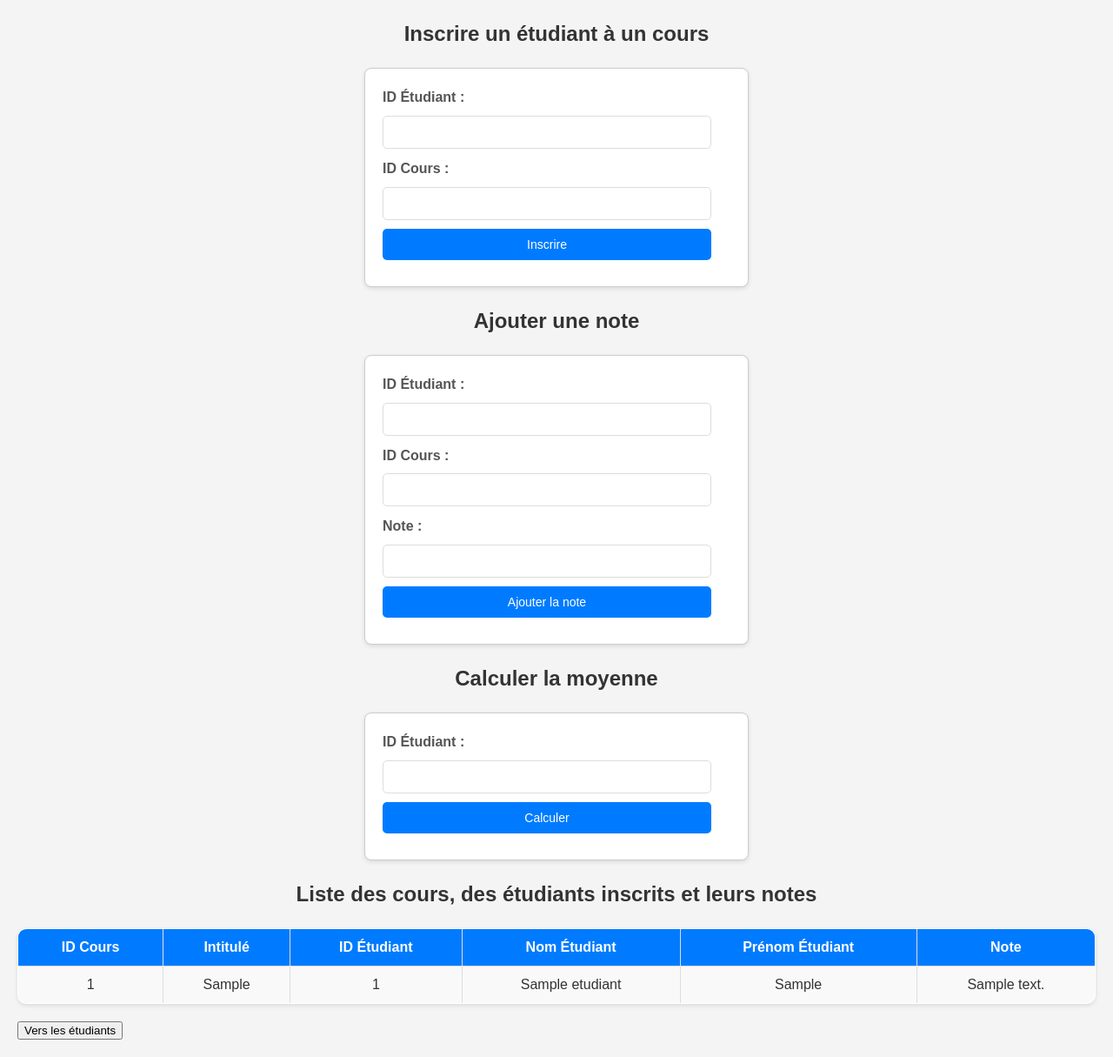
After one commit to longa16/Students, a PHP site: page /inscription.php in a window 1280 px wide. The commit adds this page. Shown: the whole page at 87% size. Run offline with PHP 8.4, Linux system fonts and the light colour scheme; tables that the repository leaves empty or names only in its code hold one stand-in row (values such as "Sample post").

Commit message:
feat : gestion des notes

```diff
--- /dev/null
+++ b/css/inscription.css
@@ -0,0 +1,119 @@
+/* Style global */
+body {
+    font-family: Arial, sans-serif;
+    background-color: #f4f4f4;
+    margin: 0;
+    padding: 20px;
+    line-height: 1.6;
+}
+
+h2 {
+    text-align: center;
+    color: #333;
+    margin-bottom: 20px;
+}
+
+form {
+    background: #fff;
+    padding: 20px;
+    margin: 20px auto;
+    border: 1px solid #ccc;
+    border-radius: 8px;
+    max-width: 400px;
+    box-shadow: 0 2px 5px rgba(0, 0, 0, 0.1);
+}
+
+form label {
+    display: block;
+    margin-bottom: 8px;
+    font-weight: bold;
+    color: #555;
+}
+
+form input,
+form button {
+    width: calc(100% - 22px);
+    margin-bottom: 10px;
+    padding: 10px;
+    font-size: 14px;
+    border: 1px solid #ddd;
+    border-radius: 5px;
+    box-sizing: border-box;
+}
+
+form button {
+    background-color: #007bff;
+    color: white;
+    border: none;
+    cursor: pointer;
+    transition: background-color 0.3s ease;
+}
+
+form button:hover {
+    background-color: #0056b3;
+}
+
+form input:focus {
+    border-color: #007bff;
+    outline: none;
+    box-shadow: 0 0 5px rgba(0, 123, 255, 0.3);
+}
+
+/* Table styles */
+table {
+    width: 100%;
+    margin: 20px 0;
+    border-collapse: collapse;
+    background: white;
+    border-radius: 10px;
+    overflow: hidden;
+    box-shadow: 0 2px 5px rgba(0, 0, 0, 0.1);
+}
+
+table th,
+table td {
+    padding: 12px 15px;
+    border: 1px solid #ddd;
+    text-align: center;
+    color: #333;
+}
+
+table th {
+    background-color: #007bff;
+    color: white;
+    font-weight: bold;
+}
+
+table tr:nth-child(even) {
+    background-color: #f9f9f9;
+}
+
+table tr:hover {
+    background-color: #f1f1f1;
+}
+
+/* Message box */
+p {
+    text-align: center;
+    margin-top: 20px;
+    padding: 10px;
+    color: #007bff;
+    font-weight: bold;
+}
+
+/* Responsive styles */
+@media (max-width: 600px) {
+    form {
+        padding: 15px;
+        margin: 10px auto;
+    }
+
+    table {
+        font-size: 14px;
+    }
+
+    form input,
+    form button {
+        font-size: 12px;
+    }
+}
--- /dev/null
+++ b/inscription.php
@@ -0,0 +1,137 @@
+<link href="css/inscription.css" rel="stylesheet">
+
+
+<?php
+// Connexion à la base de données
+$host = "localhost";
+$bdd = "students";
+$user = "root";
+$pwd = "ROOT";
+
+try {
+    $connexion = new PDO("mysql:host=$host;dbname=$bdd", $user, $pwd);
+    $connexion->setAttribute(PDO::ATTR_ERRMODE, PDO::ERRMODE_EXCEPTION);
+} catch (PDOException $e) {
+    die("Erreur de connexion : " . $e->getMessage());
+}
+
+// Gestion des inscriptions et notes
+if ($_SERVER['REQUEST_METHOD'] === 'POST') {
+    $operation = $_POST['operation'];
+
+    if ($operation === 'inscription') {
+        // Inscrire un étudiant à un cours
+        $etudiant_id = $_POST['etudiant_id'];
+        $cours_id = $_POST['cours_id'];
+
+        try {
+            $stmt = $connexion->prepare("INSERT INTO inscription (etu_id, cours_id, note) VALUES (:etudiant_id, :cours_id, 0)");
+            $stmt->bindParam(':etudiant_id', $etudiant_id);
+            $stmt->bindParam(':cours_id', $cours_id);
+            $stmt->execute();
+            echo "<p>Étudiant inscrit au cours avec succès.</p>";
+        } catch (PDOException $e) {
+            echo "<p>Erreur lors de l'inscription : " . $e->getMessage() . "</p>";
+        }
+    } elseif ($operation === 'ajouter_note') {
+        // Ajouter une note pour un étudiant dans un cours
+        $etudiant_id = $_POST['etudiant_id'];
+        $cours_id = $_POST['cours_id'];
+        $note = $_POST['note'];
+
+        try {
+            $stmt = $connexion->prepare("UPDATE inscription SET note = :note WHERE etu_id = :etudiant_id AND cours_id = :cours_id");
+            $stmt->bindParam(':etudiant_id', $etudiant_id);
+            $stmt->bindParam(':cours_id', $cours_id);
+            $stmt->bindParam(':note', $note);
+            $stmt->execute();
+            echo "<p>Note ajoutée avec succès.</p>";
+        } catch (PDOException $e) {
+            echo "<p>Erreur lors de l'ajout de la note : " . $e->getMessage() . "</p>";
+        }
+    } elseif ($operation === 'calculer_moyenne') {
+        // Calculer la moyenne des notes pour un étudiant
+        $etudiant_id = $_POST['etudiant_id'];
+
+        try {
+            $stmt = $connexion->prepare("SELECT AVG(note) AS moyenne FROM inscription WHERE etu_id = :etudiant_id AND note IS NOT NULL");
+            $stmt->bindParam(':etudiant_id', $etudiant_id);
+            $stmt->execute();
+            $result = $stmt->fetch(PDO::FETCH_ASSOC);
+            $moyenne = $result['moyenne'];
+            echo "<p>La moyenne de l'étudiant est : " . ($moyenne ? number_format($moyenne, 2) : "Aucune note") . ".</p>";
+        } catch (PDOException $e) {
+            echo "<p>Erreur lors du calcul de la moyenne : " . $e->getMessage() . "</p>";
+        }
+    }
+}
+?>
+
+<h2>Inscrire un étudiant à un cours</h2>
+<form method="post">
+    <input type="hidden" name="operation" value="inscription">
+    <label for="etudiant_id">ID Étudiant :</label>
+    <input type="number" id="etudiant_id" name="etudiant_id" required>
+    <label for="cours_id">ID Cours :</label>
+    <input type="number" id="cours_id" name="cours_id" required>
+    <button type="submit">Inscrire</button>
+</form>
+
+<h2>Ajouter une note</h2>
+<form method="post">
+    <input type="hidden" name="operation" value="ajouter_note">
+    <label for="etudiant_id">ID Étudiant :</label>
+    <input type="number" id="etudiant_id" name="etudiant_id" required>
+    <label for="cours_id">ID Cours :</label>
+    <input type="number" id="cours_id" name="cours_id" required>
+    <label for="note">Note :</label>
+    <input type="number" step="0.01" id="note" name="note" required>
+    <button type="submit">Ajouter la note</button>
+</form>
+
+<h2>Calculer la moyenne</h2>
+<form method="post">
+    <input type="hidden" name="operation" value="calculer_moyenne">
+    <label for="etudiant_id">ID Étudiant :</label>
+    <input type="number" id="etudiant_id" name="etudiant_id" required>
+    <button type="submit">Calculer</button>
+</form>
+
+
+<h2>Liste des cours, des étudiants inscrits et leurs notes</h2>
+<?php
+try {
+    $stmt = $connexion->query("
+        SELECT
+            cours.cours_id,
+            cours.cours_intitulé,
+            etudiants.etu_id,
+            etudiants.etu_nom,
+            etudiants.etu_prenom,
+            inscription.note
+        FROM inscription
+        INNER JOIN cours ON inscription.cours_id = cours.cours_id
+        INNER JOIN etudiants ON inscription.etu_id = etudiants.etu_id
+        ORDER BY cours.cours_id, etudiants.etu_nom
+    ");
+
+    echo "<table border='1'>";
+    echo "<tr><th>ID Cours</th><th>Intitulé</th><th>ID Étudiant</th><th>Nom Étudiant</th><th>Prénom Étudiant</th><th>Note</th></tr>";
+
+    while ($row = $stmt->fetch(PDO::FETCH_ASSOC)) {
+        echo "<tr>";
+        echo "<td>" . htmlspecialchars($row['cours_id']) . "</td>";
+        echo "<td>" . htmlspecialchars($row['cours_intitulé']) . "</td>";
+        echo "<td>" . htmlspecialchars($row['etu_id']) . "</td>";
+        echo "<td>" . htmlspecialchars($row['etu_nom']) . "</td>";
+        echo "<td>" . htmlspecialchars($row['etu_prenom']) . "</td>";
+        echo "<td>" . (isset($row['note']) ? htmlspecialchars($row['note']) : "Non noté") . "</td>";
+        echo "</tr>";
+    }
+
+    echo "</table>";
+} catch (PDOException $e) {
+    echo "<p>Erreur lors de la récupération des inscriptions : " . $e->getMessage() . "</p>";
+}
+?>
+<a href="main.php"><button>Vers les étudiants </button></a>
--- a/navbar.php
+++ b/navbar.php
@@ -28,7 +28,7 @@
                         <a class="nav-link active" aria-current="page" href="#">Home</a>
                     </li>
                     <li class="nav-item">
-                        <a class="nav-link" href="connect.php">Connexion</a>
+                        <a class="nav-link" href="../connect.php">Connexion</a>
                     </li>
 
                 </ul>
--- a/update_form.php
+++ b/update_form.php
@@ -1,3 +1,5 @@
+<link href="css/update_form.css" rel="stylesheet">
+
 <?php
 // Connexion à la base de données
 $host = "localhost";
```
Also changed, not shown: css/main.css (added, +124 -0 lines), css/update_form.css (added, +70 -0 lines), main.php (+7 -3 lines).
